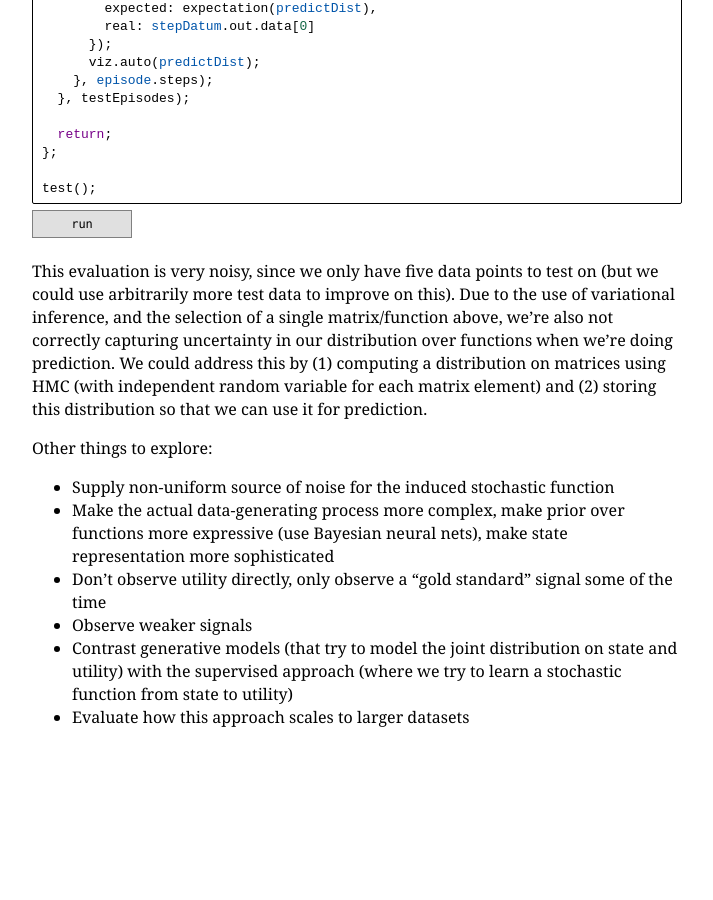
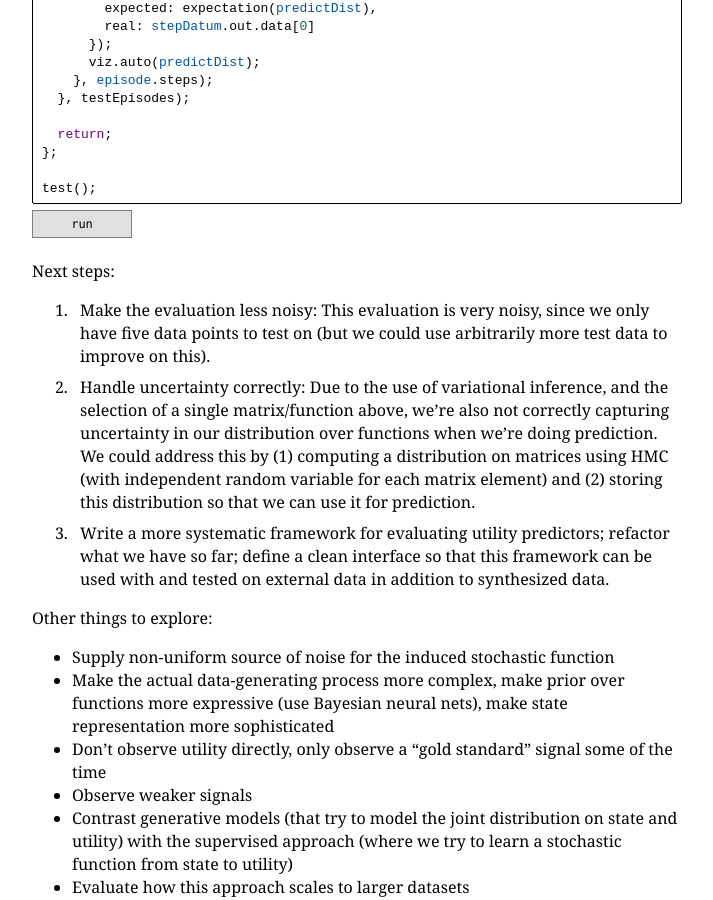
Before and after one commit to stuhlmueller/connoisseur, a Jekyll site: the page built from models/18-supervised-utility-prediction.md, in a window 1280 px wide and 900 px high, scrolled down 2191 px. Shown: the whole window, without its empty margins (26-739 px from the left). Built offline with Jekyll 4.4.1, drawn with Linux system fonts in a browser that asks for light colours; nearby versions of some CDN libraries; a script that is not in the unit is left out; before the commit the page ends 2984 px from its top, so only the background shows below that.

Commit message:
Update next steps

```diff
--- a/models/18-supervised-utility-prediction.md
+++ b/models/18-supervised-utility-prediction.md
@@ -285,7 +285,13 @@ var test = function() {
 test();
 ~~~~
 
-This evaluation is very noisy, since we only have five data points to test on (but we could use arbitrarily more test data to improve on this). Due to the use of variational inference, and the selection of a single matrix/function above, we're also not correctly capturing uncertainty in our distribution over functions when we're doing prediction. We could address this by (1) computing a distribution on matrices using HMC (with independent random variable for each matrix element) and (2) storing this distribution so that we can use it for prediction.
+Next steps:
+
+1. Make the evaluation less noisy: This evaluation is very noisy, since we only have five data points to test on (but we could use arbitrarily more test data to improve on this).
+
+2. Handle uncertainty correctly: Due to the use of variational inference, and the selection of a single matrix/function above, we're also not correctly capturing uncertainty in our distribution over functions when we're doing prediction. We could address this by (1) computing a distribution on matrices using HMC (with independent random variable for each matrix element) and (2) storing this distribution so that we can use it for prediction.
+
+3. Write a more systematic framework for evaluating utility predictors; refactor what we have so far; define a clean interface so that this framework can be used with and tested on external data in addition to synthesized data.
 
 Other things to explore:
 
```
